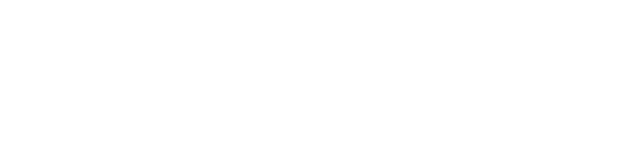
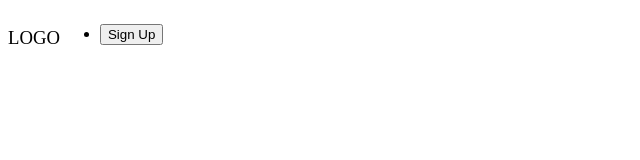
Before and after one commit to rifathasan84/Assignment-01, a plain HTML site: page index.html in a window 1280 px wide. Shown: the whole page, without its empty margins (0-640 px from the left). Drawn offline with Linux system fonts and the light colour scheme.

Commit message:
fonts and nav

```diff
--- a/index.html
+++ b/index.html
@@ -4,8 +4,20 @@
     <meta charset="UTF-8">
     <meta name="viewport" content="width=device-width, initial-scale=1.0">
     <title>My First Assignment</title>
+    <link rel="preconnect" href="https://fonts.googleapis.com">
+    <link rel="preconnect" href="https://fonts.gstatic.com" crossorigin>
+    <link href="https://fonts.googleapis.com/css2?family=Inter+Tight:ital,wght@0,100..900;1,100..900&display=swap" rel="stylesheet">
+    <link rel="stylesheet" href="styles/style.css">
 </head>
 <body>
+    <header>
+        <nav>
+            <h3 class="nav-title">LOGO</h3>
+            <ul>
+                <li><a href=""><Button>Sign Up</Button></a></li>
+            </ul>
+        </nav>
+    </header>
 
 </body>
 </html>
--- /dev/null
+++ b/styles/style.css
@@ -0,0 +1,12 @@
+
+
+/* Nav Styles */
+nav{
+    display: flex;
+}
+.nav-title {
+  font-family: "Inter Tight Black";
+  font-optical-sizing: auto;
+  font-weight: 34;
+  font-style: normal;
+}
```
